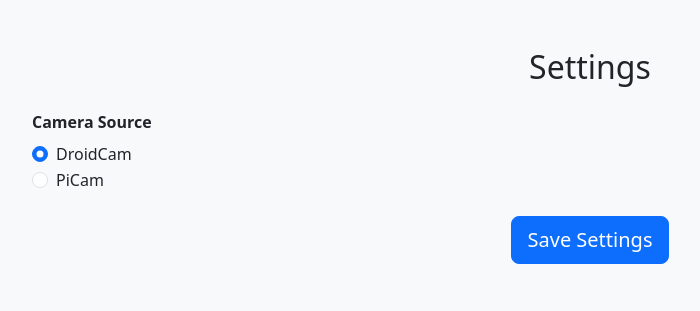
After one commit to PANDORIXX/plamoto, a Flask app: page /settings in a window 1280 px wide. The commit adds this page. Shown: the top 311 px of the page, without its empty margins (50-750 px from the left). Run offline with Flask 3, Linux system fonts and the light colour scheme; parts of the project's set-up code (start-up, migrations or seed data) failed here and were passed over.

Commit message:
changed backend and added settings to front- and backend

```diff
--- a/app.py
+++ b/app.py
@@ -1,41 +1,41 @@
-from flask import Flask, render_template, redirect, url_for
-from camera import droidcam_capture_image, picam_capture_image, picam_test_capturing
+from flask import Flask, render_template, redirect, url_for, request
+from camera import droidcam_capture_image, picam_capture_image
 import threading
 import logging
 from logging.handlers import RotatingFileHandler
 import os
 import time
+import json
 
-# Create logger
-logger = logging.getLogger()
-logger.setLevel(logging.INFO)
+SETTINGS_FILE = 'settings.json'
+IMAGE_DIR = 'static/images'
+LOG_FILE = 'logs/plant_monitor.log'
+BACKGROUND_CAPTURE_INTERVAL = 60 * 60
 
-# Create RotatingFileHandler with formatter
-file_handler = RotatingFileHandler('logs/plant_monitor.log', maxBytes=1024*1024, backupCount=2)
-formatter = logging.Formatter('%(asctime)s - %(levelname)s - %(message)s')
-file_handler.setFormatter(formatter)
+# Function to load current settings out of json
+def load_settings():
+    try:
+        with open(SETTINGS_FILE, 'r') as f:
+            return json.load(f)
+    except FileNotFoundError:
+        return {'camera_source': 'droidcam'}
 
-# Create StreamHandler (console)
-console_handler = logging.StreamHandler()
-console_handler.setFormatter(formatter)
-
-# Add handlers to the logger
-logger.addHandler(file_handler)
-logger.addHandler(console_handler)
-
-# Flask application to serve the camera images and capture new images
-app = Flask(__name__)
+# Function to save changes to the settings to json
+def save_settings(settings):
+    with open(SETTINGS_FILE, 'w') as f:
+        json.dump(settings, f, indent=2)
 
 # Function to capture image according the currently selected camera source
 def capture_image():
-    if camera_source == 'droidcam':
+    settings = app.config['SETTINGS']
+    if settings.get('camera_source') == 'droidcam':
         droidcam_capture_image()
     else:
         picam_capture_image()
 
 # Background thread for capturing images at regular intervals
 class BackgroundCaptureThread(threading.Thread):
-    def __init__(self, interval=60*60):
+    def __init__(self, interval=BACKGROUND_CAPTURE_INTERVAL):
         super().__init__()
         self.interval = interval
         self._stop_event = threading.Event()
@@ -52,25 +52,63 @@ class BackgroundCaptureThread(threading.Thread):
     def stop(self):
         self._stop_event.set()
 
+# Create logger
+logger = logging.getLogger()
+logger.setLevel(logging.INFO)
+
+# Create RotatingFileHandler with formatter
+file_handler = RotatingFileHandler(LOG_FILE, maxBytes=1024*1024, backupCount=2)
+formatter = logging.Formatter('%(asctime)s - %(levelname)s - %(message)s')
+file_handler.setFormatter(formatter)
+
+# Create StreamHandler (console)
+console_handler = logging.StreamHandler()
+console_handler.setFormatter(formatter)
+
+# Add handlers to the logger
+logger.addHandler(file_handler)
+logger.addHandler(console_handler)
+
+# Flask application to serve the camera images and capture new images
+app = Flask(__name__)
+
+# Initialize app config
+app.config['SETTINGS'] = load_settings()
+app.config['BACKGROUND_CAPTURE_THREAD'] = None
+
 # Landing page with latest image
 @app.route('/')
 def index():
-    image_dir = 'static/images'
-    images = sorted(os.listdir(image_dir), reverse=True)
+    images = sorted(os.listdir(IMAGE_DIR), reverse=True)
     latest_image = images[0] if images else None
-    if background_capture_thread and background_capture_thread.is_running:
-        background_capture_next_in = int(max(0, background_capture_thread.next_capture_time - time.time())/60)
+    if app.config['BACKGROUND_CAPTURE_THREAD'] and app.config['BACKGROUND_CAPTURE_THREAD'].is_running:
+        background_capture_next_in = int(max(0, app.config['BACKGROUND_CAPTURE_THREAD'].next_capture_time - time.time())/60)
         return render_template('index.html', latest_image=latest_image, background_capture_active=True, background_capture_next_in=background_capture_next_in)
     else:
         return render_template('index.html', latest_image=latest_image, background_capture_active=False, background_capture_next_in=None)
 
-# Link to switch the camera modes
-@app.route('/switch_camera_source')
-def switch_camera_source():
-    if camera_source == 'droidcam':
-        camera_source = 'picam'
-    else:
-        camera_source = 'droidcam'
+
+# Link to settings page
+@app.route('/settings', methods=['GET', 'POST'])
+def settings():
+    if request.method == 'POST':
+        # Read values from form
+        camera_source = request.form.get('camera_source')
+        picam_resolution = request.form.get('picam_resolution', '1280x720')
+
+        # Save to settings file
+        new_settings = {
+            'camera_source': camera_source,
+            'picam_resolution': picam_resolution
+        }
+        save_settings(new_settings)
+        app.config['SETTINGS'] = new_settings
+
+        return redirect(url_for('settings'))  # Reload page with new values
+
+    # For GET request – load settings to show in form
+    current_settings = load_settings()
+    return render_template('settings.html', **current_settings)
 
 # Link to capture a new image
 @app.route('/capture')
@@ -81,26 +119,16 @@ def capture():
 # Link to toggle background capture
 @app.route('/toggle_background_capture')
 def toggle_background_capture():
-    global background_capture_thread
-    if background_capture_thread and background_capture_thread.is_alive():
-        logging.info("Stopping background capture thread.")
-        background_capture_thread.stop()
-        background_capture_thread = None
+    if app.config['BACKGROUND_CAPTURE_THREAD'] and app.config['BACKGROUND_CAPTURE_THREAD'].is_alive():
+        logging.info('Stopping background capture thread.')
+        app.config['BACKGROUND_CAPTURE_THREAD'].stop()
+        app.config['BACKGROUND_CAPTURE_THREAD'] = None
     else:
-        logging.info("Starting background capture thread.")
-        background_capture_thread = BackgroundCaptureThread()
-        background_capture_thread.start()
+        logging.info('Starting background capture thread.')
+        app.config['BACKGROUND_CAPTURE_THREAD'] = BackgroundCaptureThread()
+        app.config['BACKGROUND_CAPTURE_THREAD'].start()
     time.sleep(2)
     return redirect(url_for('index'))
-
-@app.route('/test_camera_settings')
-def test_camera_settings():
-    picam_test_capturing()
-    return redirect(url_for('index'))
-
-# Initialize variables
-background_capture_thread = None
-camera_source = 'droidcam'
 
 # Main
 if __name__ == '__main__':
--- /dev/null
+++ b/templates/settings.html
@@ -0,0 +1,32 @@
+<!doctype html>
+<html lang="en">
+<head>
+  <meta charset="UTF-8" />
+  <title>PLAMOTO - Settings</title>
+  <link rel="icon" type="image/x-icon" href="{{ url_for('static', filename='webapp/favicon.ico') }}">
+  <link href="https://cdn.jsdelivr.net/npm/bootstrap@5.3.2/dist/css/bootstrap.min.css" rel="stylesheet" />
+</head>
+<body class="bg-light">
+  <div class="container py-5">
+    <h2 class="mb-4 text-center">Settings</h2>
+
+    <form method="POST" action="{{ url_for('settings') }}">
+      <!-- Camera source toggle -->
+      <div class="mb-4">
+        <label class="form-label fw-bold">Camera Source</label>
+        <div class="form-check">
+          <input class="form-check-input" type="radio" name="camera_source" id="droidcam" value="droidcam" {% if camera_source == 'droidcam' %}checked{% endif %}>
+          <label class="form-check-label" for="droidcam">DroidCam</label>
+        </div>
+        <div class="form-check">
+          <input class="form-check-input" type="radio" name="camera_source" id="picam" value="picam" {% if camera_source == 'picam' %}checked{% endif %}>
+          <label class="form-check-label" for="picam">PiCam</label>
+        </div>
+      </div>
+      <div class="text-center">
+        <button type="submit" class="btn btn-primary btn-lg">Save Settings</button>
+      </div>
+    </form>
+  </div>
+</body>
+</html>
```
Also changed, not shown: camera.py (+0 -37 lines), templates/index.html (+10 -7 lines), 1 other file.
